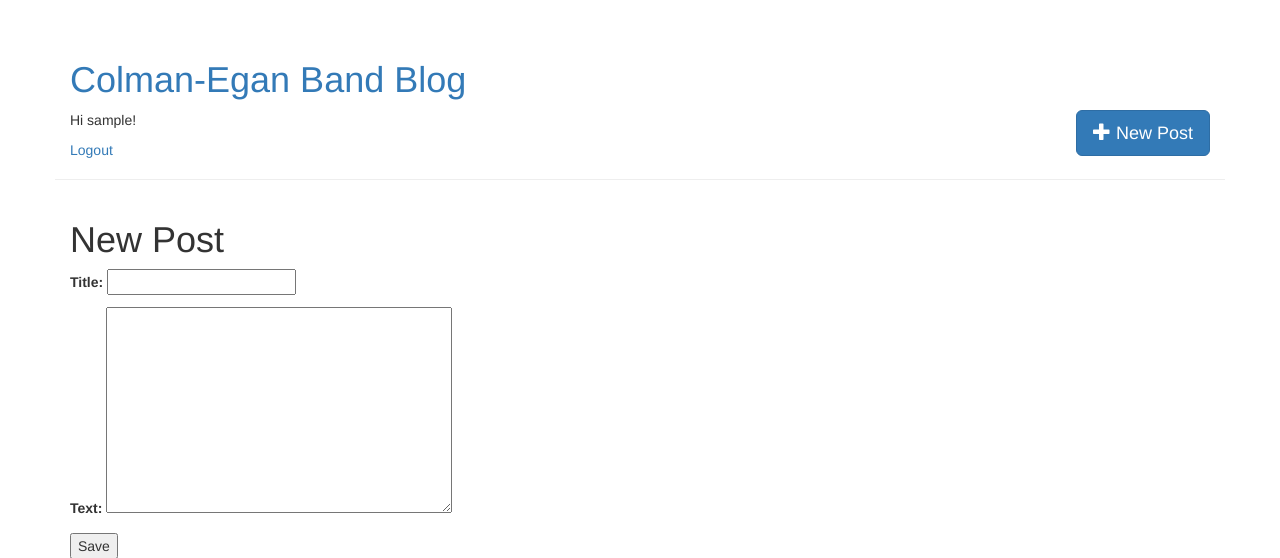
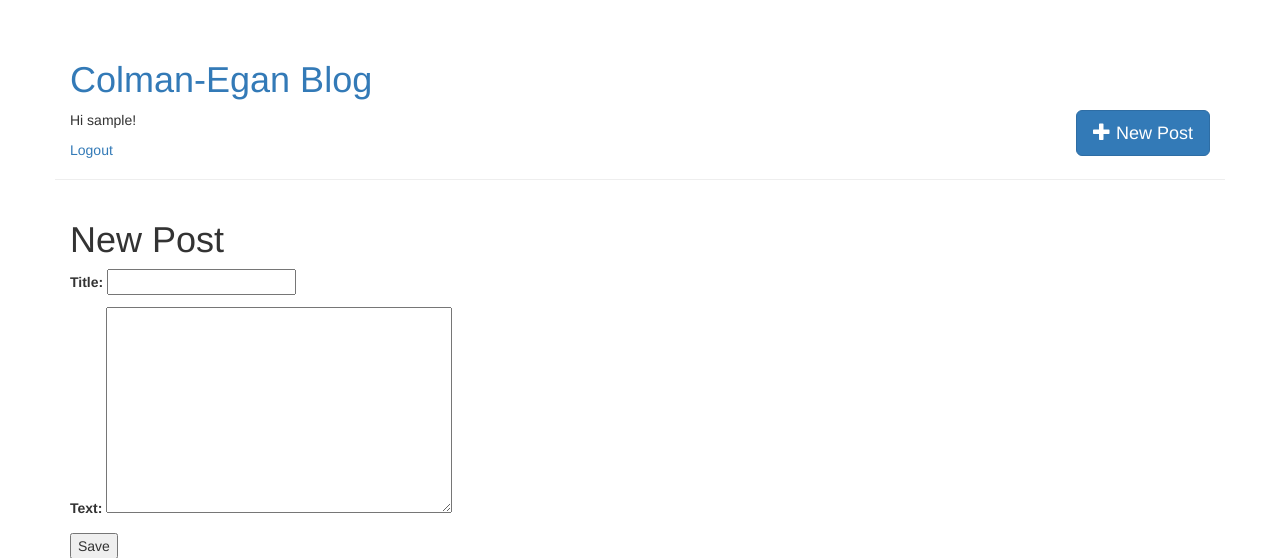
Before and after one commit to broden-wanner/colman_blog, a Django app: page /post/new/ in a window 1280 px wide. Shown: the top 558 px of the page. Run offline with Django 3.2, Linux system fonts and the light colour scheme; the visitor is signed in with stand-in values (Sample User, id 1); some libraries are stand-ins or nearby versions.

Commit message:
Changed name of website

```diff
--- a/templates/base.html
+++ b/templates/base.html
@@ -4,14 +4,14 @@
 	<head>
 		<meta charset="utf-8">
 		<meta name="viewport" content="width=device-width, initial-scale=1">
-		<title>Colman-Egan Band Blog</title>
+		<title>Colman-Egan Blog</title>
 		<link rel="stylesheet" href="https://maxcdn.bootstrapcdn.com/bootstrap/3.3.7/css/bootstrap.min.css">
 		<link rel="shortcut icon" href="{% static 'images/llama_favicon.ico' %}" type="image/x-icon">
 	</head>
 	<body>
 
 	<header class="container page-header">
-		<h1><a href="/">Colman-Egan Band Blog</a></h1>
+		<h1><a href="/">Colman-Egan Blog</a></h1>
 		<div class="row">
 		{% if user.is_authenticated %}
 			<!--Display User info-->
```
